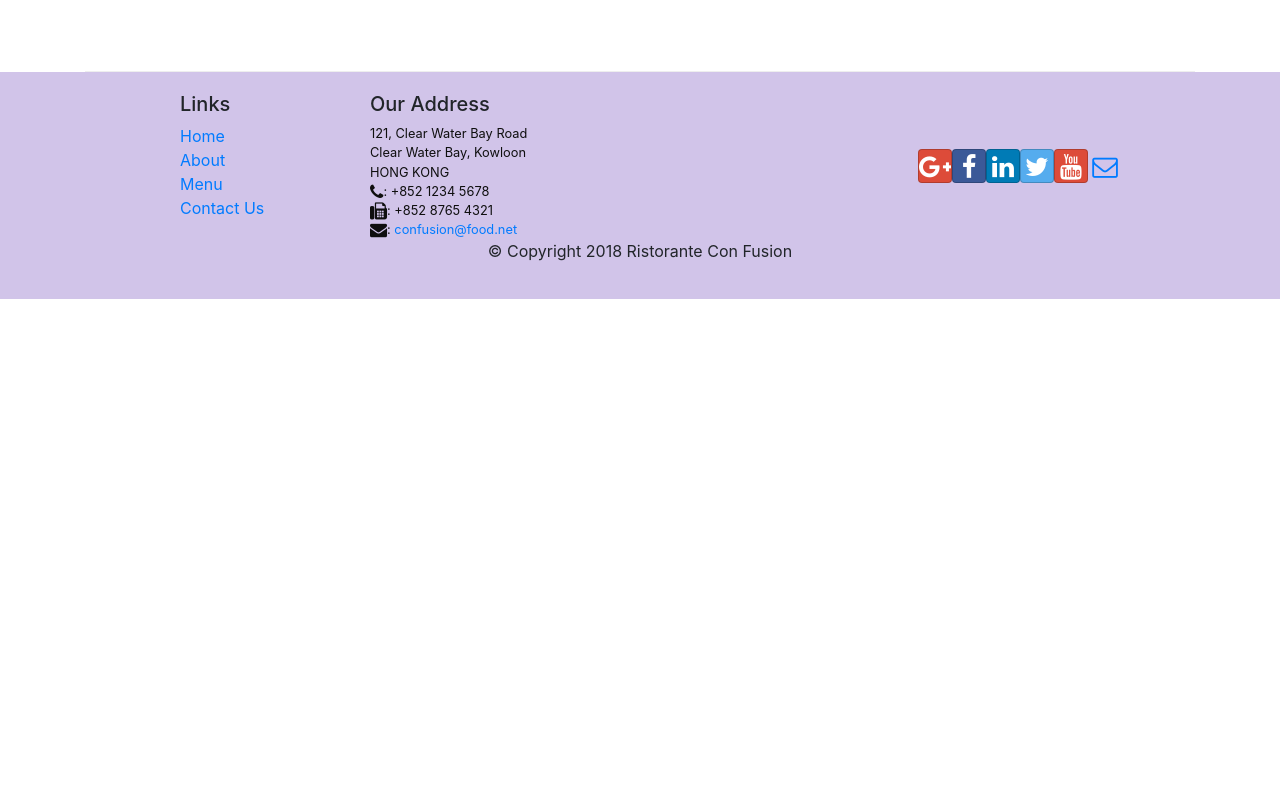
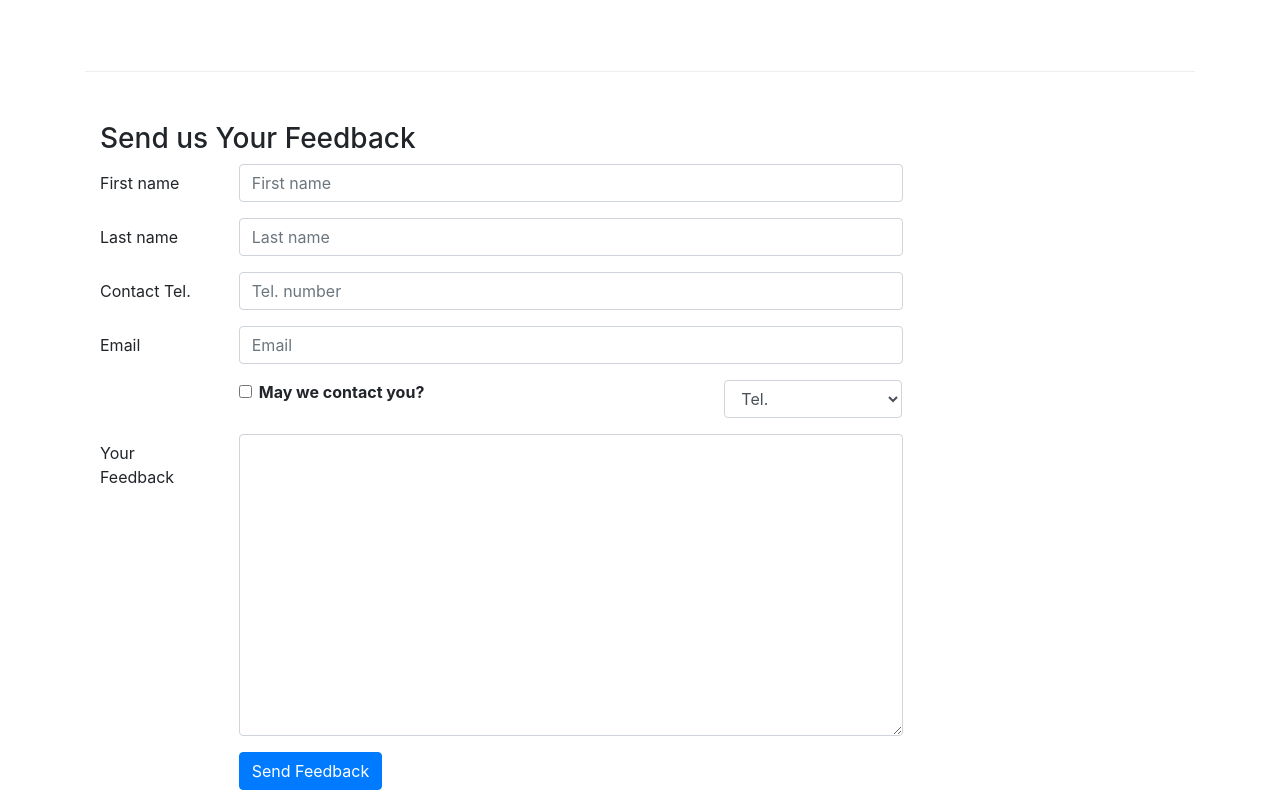
Before and after one commit to OwoadeB/React, a React (Create React App) app: page /contactus in a window 1280 px wide. Shown: the part 800-1600 px from the top of the page. Before the commit the page ends 1099 px from the top, so only its background shows below. Built offline with nearby package versions, Linux system fonts and the light colour scheme.

Commit message:
Controlled Forms

```diff
--- a/src/components/ContactComponent.js
+++ b/src/components/ContactComponent.js
@@ -1,9 +1,43 @@
-import React from 'react';
-import {Breadcrumb , BreadcrumbItem} from 'reactstrap';
+import React, {Component} from 'react';
+import {Breadcrumb , BreadcrumbItem, Button , Form, FormGroup ,Label , Input, Col} from 'reactstrap';
 import {Link} from 'react-router-dom';
 
-function Contact(props) {
-    return(
+class Contact extends Component{
+
+    constructor(props){
+        super(props);
+
+        this.state ={
+            firstname: '',
+            lastname: '',
+            telnum:'',
+            email:'',
+            agree: false,
+            contactType: 'Tel.',
+            message:''
+        };
+        this.handleInputChange = this.handleInputChange.bind(this);
+        this.handleSubmit = this.handleSubmit.bind(this);
+    }
+    handleInputChange(event){
+        const target = event.target;
+        const value = target.type === 'checkbox' ? target.checked : target.value;
+        const name = target.name;
+
+        this.setState({
+            [name]:value
+        });
+    }
+
+    handleSubmit(event){
+        console.log('Current state is: ' + JSON.stringify(this.state));
+        alert('Current state is: ' + JSON.stringify(this.state));
+        event.preventDefault();
+    }
+
+    render(){
+
+        return(
         <div className="container">
             <div className="row">
                     <Breadcrumb>
@@ -41,8 +75,83 @@
                     </div>
                 </div>
             </div>
+            <div className="row row-content">
+                <div className="col-12">
+                    <h3>Send us Your Feedback</h3>
+                </div>
+                <div className="col-12 col-md-9">
+                    <Form onSubmit={this.handleSubmit}>
+                        <FormGroup row>
+                            <Label htmlFor="firstname" md={2}>First name</Label>
+                            <Col md={10}>
+                                <Input type="text" id="firstname" name="firstname" placeholder="First name"
+                                value={this.state.firstname} onChange={this.handleInputChange} />
+                            </Col>
+                        </FormGroup>
+                        <FormGroup row>
+                            <Label htmlFor="lastname" md={2}>Last name</Label>
+                            <Col md={10}>
+                                <Input type="text" id="lastname" name="lastname" placeholder="Last name"
+                                value={this.state.lastname} onChange={this.handleInputChange} />
+                            </Col>
+                        </FormGroup>
+                        <FormGroup row>
+                            <Label htmlFor="telnum" md={2}>Contact Tel.</Label>
+                            <Col md={10}>
+                                <Input type="tel" id="telnum" name="telnum" placeholder="Tel. number"
+                                value={this.state.telnum} onChange={this.handleInputChange} />
+                            </Col>
+                        </FormGroup>
+                        <FormGroup row>
+                            <Label htmlFor="email" md={2}>Email</Label>
+                            <Col md={10}>
+                                <Input type="email" id="email" name="email" placeholder="Email"
+                                value={this.state.email} onChange={this.handleInputChange} />
+                            </Col>
+                        </FormGroup>
+                        <FormGroup row>
+                            <Col md={{size: 6, offset: 2}}>
+                                <FormGroup check>
+                                    <Label check>
+                                        <Input type="checkbox" name="agree" checked={this.state.agree}
+                                        onChange={this.handleInputChange} /> {''}
+                                        <strong>May we contact you?</strong>
+                                    </Label>
+                                </FormGroup>
+                            </Col>
+                            <Col md={{size: 3, offset: 1}}>
+                                    <Input type="select" name="contactType"
+                                            value={this.state.contactType}
+                                            onChange={this.handleInputChange}>
+                                        <option>Tel.</option>
+                                        <option>Email</option>
+                                    </Input>
+                            </Col>
+                        </FormGroup>
+                        <FormGroup row>
+                                <Label htmlFor="message" md={2}>Your Feedback</Label>
+                                <Col md={10}>
+                                    <Input type="textarea" id="message" name="message"
+                                        rows="12"
+                                        value={this.state.message}
+                                        onChange={this.handleInputChange}></Input>
+                                </Col>
+                        </FormGroup>
+                        <FormGroup row>
+                                <Col md={{size: 10, offset: 2}}>
+                                    <Button type="submit" color="primary">
+                                        Send Feedback
+                                    </Button>
+                                </Col>
+                        </FormGroup>
+                    </Form>
+                </div>
+            </div>
         </div>
     );
+
+}
+
 }
 
 export default Contact;
```
